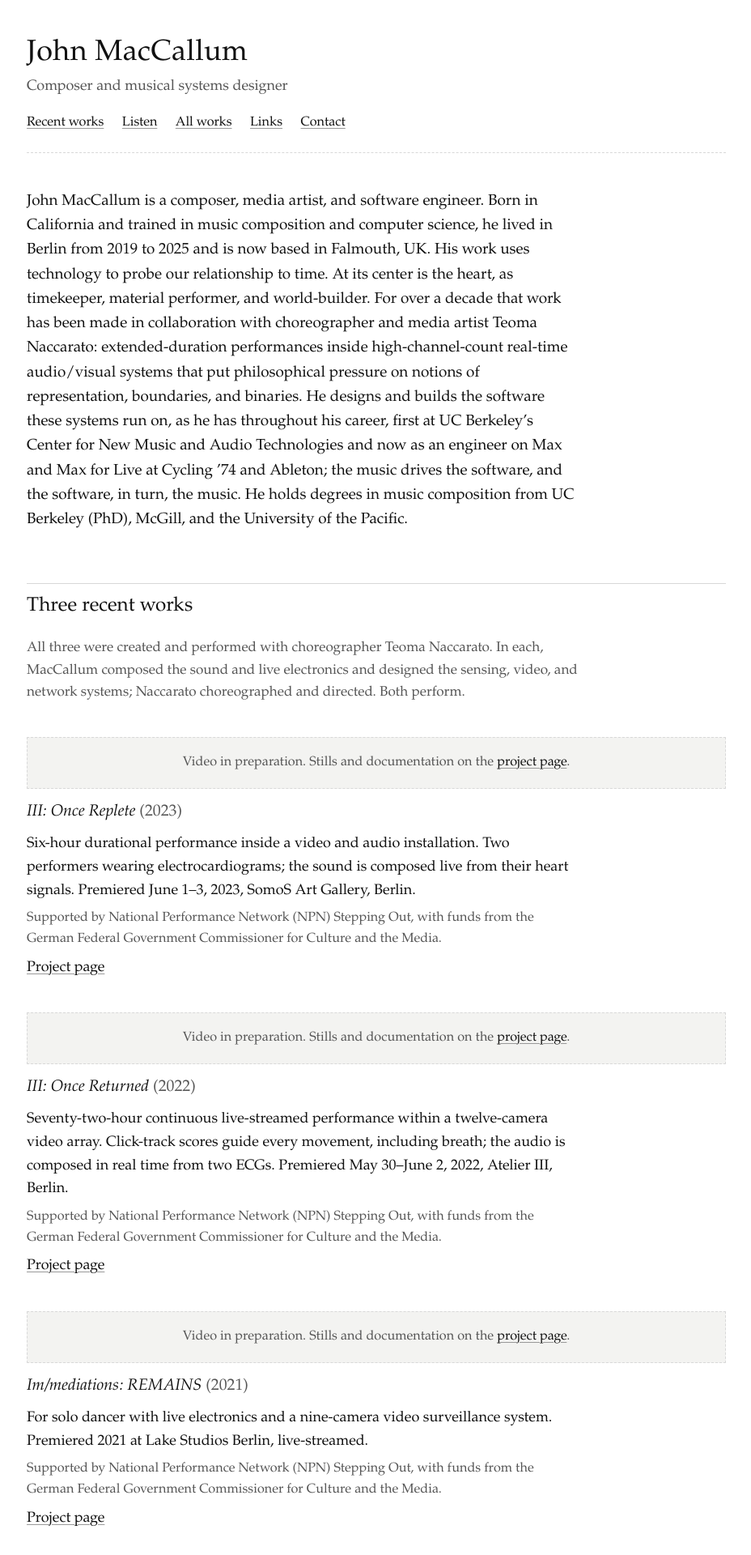
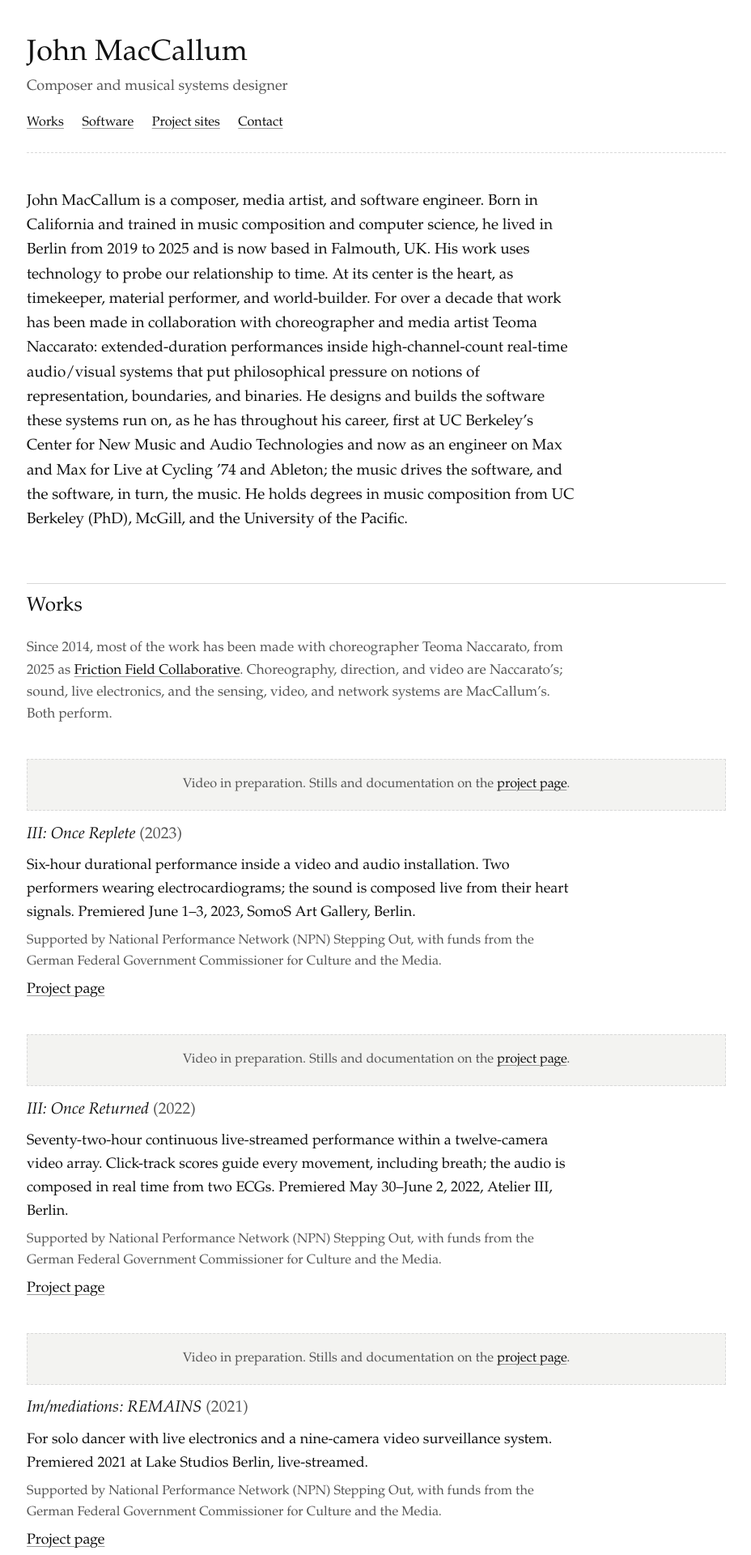
Before and after one commit to maccallum/john-maccallum.com, a Jekyll site: the page built from index.html, in a window 1280 px wide. Shown: the top 1920 px of the page at 81% size, without its empty margins (175-1103 px from the left). Built offline with Jekyll 4.4.1, drawn with Linux system fonts in a browser that asks for light colours; some of the changed text lies outside the part shown.

Commit message:
Front page: rework works section; add software and project sites

```diff
--- a/_config.yml
+++ b/_config.yml
@@ -7,7 +7,7 @@
 description: >-
   John MacCallum is a composer, media artist, and software engineer whose
   work uses technology to probe our relationship to time, with the heart
-  as timekeeper. Works, recordings, scores, and the instruments he builds.
+  as timekeeper. Works, recordings, scores, and the software he builds.
 email: john.m@ccallum.com
 url: "https://john-maccallum.com"
 baseurl: ""
@@ -18,6 +18,7 @@
   bandcamp: "https://john-maccallum.bandcamp.com"
   github: "https://github.com/maccallum"
   odot: "https://github.com/CNMAT/CNMAT-odot"
+  rtecg: "https://github.com/maccallum/rtecg"
   linktree: "https://linktr.ee/john.maccallum"
   frictionfield: "https://frictionfield.co"
   iii: "https://iii-iii-iii.org"
--- a/_data/works.yml
+++ b/_data/works.yml
@@ -264,7 +264,7 @@
   year: "2014"
   kind: notated
   collaborative: false
-  forces: "Alto flute, bass clarinet, cello, and live electronics"
+  forces: "Alto flute, bass clarinet, viola, and live electronics"
   duration: "10′"
   commission: "Earplay"
   threads: [time, instruments]
--- a/assets/css/site.css
+++ b/assets/css/site.css
@@ -145,3 +145,8 @@
   border-top: 1px dashed var(--rule);
   font-size: 0.85rem;
 }
+
+.credit { font-size: 0.9rem; color: var(--muted); }
+.list-head { margin-top: 3rem; }
+#software dd, #sites dd { margin-bottom: 0.5rem; }
+#software dt, #sites dt { text-transform: none; letter-spacing: 0; font-size: 1rem; color: var(--text); }
--- a/index.html
+++ b/index.html
@@ -3,13 +3,12 @@
 description: >-
   John MacCallum is a composer, media artist, and software engineer whose
   work uses technology to probe our relationship to time, with the heart
-  as timekeeper. Recent works with Teoma Naccarato, notated works,
-  recordings, and the instruments he builds.
+  as timekeeper. Works with Teoma Naccarato, notated works,
+  recordings, and the software he builds.
 nav:
-  - {label: Recent works, href: "#recent"}
-  - {label: Listen, href: "#listen"}
-  - {label: All works, href: "#works"}
-  - {label: Links, href: "#links"}
+  - {label: Works, href: "#works"}
+  - {label: Software, href: "#software"}
+  - {label: Project sites, href: "#sites"}
   - {label: Contact, href: "#contact"}
 ---
 {%- assign featured = site.data.works | where_exp: "w", "w.featured" | sort: "featured" -%}
@@ -21,9 +20,9 @@
   <p>John MacCallum is a composer, media artist, and software engineer. Born in California and trained in music composition and computer science, he lived in Berlin from 2019 to 2025 and is now based in Falmouth, UK. His work uses technology to probe our relationship to time. At its center is the heart, as timekeeper, material performer, and world-builder. For over a decade that work has been made in collaboration with choreographer and media artist Teoma Naccarato: extended-duration performances inside high-channel-count real-time audio/visual systems that put philosophical pressure on notions of representation, boundaries, and binaries. He designs and builds the software these systems run on, as he has throughout his career, first at UC Berkeley’s Center for New Music and Audio Technologies and now as an engineer on Max and Max for Live at Cycling ’74 and Ableton; the music drives the software, and the software, in turn, the music. He holds degrees in music composition from UC Berkeley (PhD), McGill, and the University of the Pacific.</p>
 </section>
 
-<section id="recent">
-  <h2>Three recent works</h2>
-  <p class="lede">All three were created and performed with choreographer Teoma Naccarato. In each, MacCallum composed the sound and live electronics and designed the sensing, video, and network systems; Naccarato choreographed and directed. Both perform.</p>
+<section id="works">
+  <h2>Works</h2>
+  <p class="lede">Since 2014, most of the work has been made with choreographer Teoma Naccarato, from 2025 as <a href="{{ site.links.frictionfield }}">Friction Field Collaborative</a>. Choreography, direction, and video are Naccarato’s; sound, live electronics, and the sensing, video, and network systems are MacCallum’s. Both perform.</p>
 
   {%- for w in featured %}
   <article class="featured" id="{{ w.slug }}">
@@ -50,22 +49,8 @@
     </p>
   </article>
   {%- endfor %}
-</section>
 
-<section id="listen">
-  <h2>Listen</h2>
-  <figure class="audio">
-    <iframe src="{{ limn.recording_embed }}" title="{{ limn.title }}, recording" loading="lazy" seamless></iframe>
-    <figcaption><em>{{ limn.title }}</em> ({{ limn.year }}), for flute, cello, and live electronics. Commissioned by the {{ limn.commission }}; performed from 2015 to 2026, most recently in Berkeley in February 2026. <a href="{{ limn.recording }}">Listen on Bandcamp</a>.</figcaption>
-  </figure>
-  <p>More recordings on <a href="{{ site.links.bandcamp }}">Bandcamp</a>.</p>
-</section>
-
-<section id="works">
-  <h2>Works</h2>
-
-  <h3>Performance, video, and installation works</h3>
-  <p class="lede">These {{ collaborative | size }} works were created and performed with choreographer Teoma Naccarato, since 2025 under the name <a href="{{ site.links.frictionfield }}">Friction Field Collaborative</a>. Unless otherwise noted, MacCallum is responsible for composition, sound, live electronics, and the design of the sensing, video, and network systems; Naccarato for choreography, direction, and video. Both perform.</p>
+  <h3 class="list-head">Performance, video, and installation</h3>
   <ul class="works">
     {%- for w in collaborative %}
     <li>
@@ -78,8 +63,11 @@
     {%- endfor %}
   </ul>
 
-  <h3>Notated and electroacoustic works</h3>
-  <p class="lede">Linked titles lead to program notes, recordings, and, where available, scores, parts, sketches, and electronics.</p>
+  <h3 class="list-head">Notated and electroacoustic</h3>
+  <figure class="audio">
+    <iframe src="{{ limn.recording_embed }}" title="{{ limn.title }}, recording" loading="lazy" seamless></iframe>
+    <figcaption><em>{{ limn.title }}</em> ({{ limn.year }}), flute, cello, and live electronics. Commissioned by the {{ limn.commission }}; performed from 2015 to 2026, most recently in Berkeley in February 2026. More recordings on <a href="{{ site.links.bandcamp }}">Bandcamp</a>.</figcaption>
+  </figure>
   <ul class="works">
     {%- for w in solo %}
     <li>
@@ -91,33 +79,36 @@
     </li>
     {%- endfor %}
   </ul>
+  <p class="lede">Linked titles lead to program notes, recordings, and, where available, scores, parts, sketches, and electronics.</p>
 </section>
 
-<section id="links">
-  <h2>Links</h2>
+<section id="software">
+  <h2>Software</h2>
   <dl class="links">
-    <dt>Recordings</dt>
-    <dd><a href="{{ site.links.bandcamp }}">Bandcamp</a></dd>
+    <dt><a href="{{ site.links.odot }}">odot</a></dt>
+    <dd>A programming environment for OpenSoundControl, co-designed with Adrian Freed at UC Berkeley’s Center for New Music and Audio Technologies (CNMAT). MacCallum wrote the C implementation, the expression language, and much of the Max library. Taught at Berkeley, Arizona State University, and the Hochschule für Musik und Theater Hamburg.</dd>
+    <dt>asoma</dt>
+    <dd>The successor to odot: a distributed system of sensors, computers, and cameras addressed as a single instrument. An independent project; first public release planned for 2027.</dd>
+    <dt><a href="{{ site.links.rtecg }}">rtecg</a></dt>
+    <dd>Real-time feature detection for the electrocardiogram, an implementation of the Pan–Tompkins algorithm.</dd>
+  </dl>
+  <p>More on <a href="{{ site.links.github }}">GitHub</a>.</p>
+</section>
 
-    <dt>Instruments</dt>
-    <dd><a href="{{ site.links.odot }}">odot</a>, a programming environment for OpenSoundControl, co-designed with Adrian Freed at CNMAT</dd>
-    <dd><a href="{{ site.links.github }}">GitHub</a></dd>
-
-    <dt>Collaboration</dt>
-    <dd><a href="{{ site.links.frictionfield }}">Friction Field Collaborative</a>, with Teoma Naccarato</dd>
-    <dd><a href="{{ site.links.iii }}">III</a> and <a href="{{ site.links.immediations }}">Im/mediations</a>, the two series of works</dd>
-    <dd><a href="{{ site.links.interstitial_listening }}">Interstitial Listening</a>, workshops</dd>
-
-    <dt>CV</dt>
-    {%- if site.cv_full != "" %}
-    <dd><a href="{{ site.cv_full | relative_url }}">Full CV</a> (PDF){% if site.cv_one_page != "" %} · <a href="{{ site.cv_one_page | relative_url }}">One page</a> (PDF){% endif %}</dd>
-    {%- else %}
-    <dd>Available by <a href="mailto:{{ site.email }}?subject=CV">email</a></dd>
-    {%- endif %}
+<section id="sites">
+  <h2>Project sites</h2>
+  <dl class="links">
+    <dt><a href="{{ site.links.frictionfield }}">Friction Field Collaborative</a></dt>
+    <dd>With Teoma Naccarato.</dd>
+    <dt><a href="{{ site.links.iii }}">III</a> and <a href="{{ site.links.immediations }}">Im/mediations</a></dt>
+    <dd>The two series of works with Naccarato, 2014–2023.</dd>
+    <dt><a href="{{ site.links.interstitial_listening }}">Interstitial Listening</a></dt>
+    <dd>Workshops.</dd>
   </dl>
 </section>
 
 <section id="contact">
   <h2>Contact</h2>
   <p><a href="mailto:{{ site.email }}">{{ site.email }}</a></p>
+  <p>CV on request by email.</p>
 </section>
```
